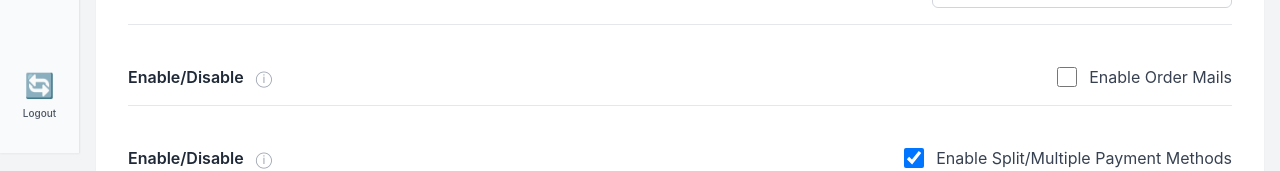
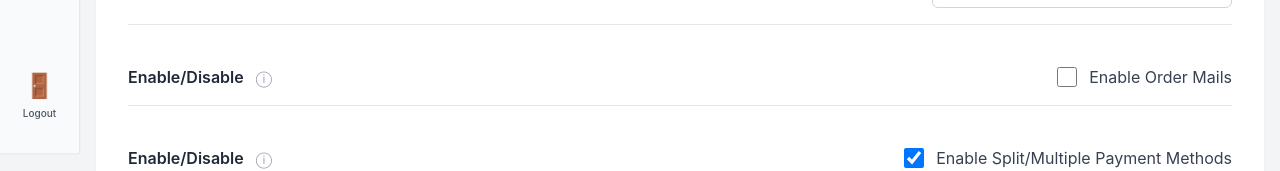
Before and after one commit to PraweenAyeshmantha/pos-frontend, a React (Vite) app: page /admin/configuration/general in a window 1280 px wide. Shown: the part 647-818 px from the top of the page. Built offline with nearby package versions, Linux system fonts and the light colour scheme; no server answers; sample sign-in values are in the browser's storage.

Commit message:
Fix logout icon - use door emoji instead of refresh icon
Co-authored-by: PraweenAyeshmantha <28570986+PraweenAyeshmantha@users.noreply.github.com>

```diff
--- a/src/components/layout/SideNavigation.tsx
+++ b/src/components/layout/SideNavigation.tsx
@@ -80,7 +80,7 @@ const SideNavigation: React.FC = () => {
         onClick={handleLogoutClick}
         className="flex flex-col items-center justify-center w-full py-4 text-gray-600 hover:bg-gray-100 transition-all mt-2"
       >
-        <span className="text-2xl mb-1">🔄</span>
+        <span className="text-2xl mb-1">🚪</span>
         <span className="text-[10px] font-medium">Logout</span>
       </button>
 
```
